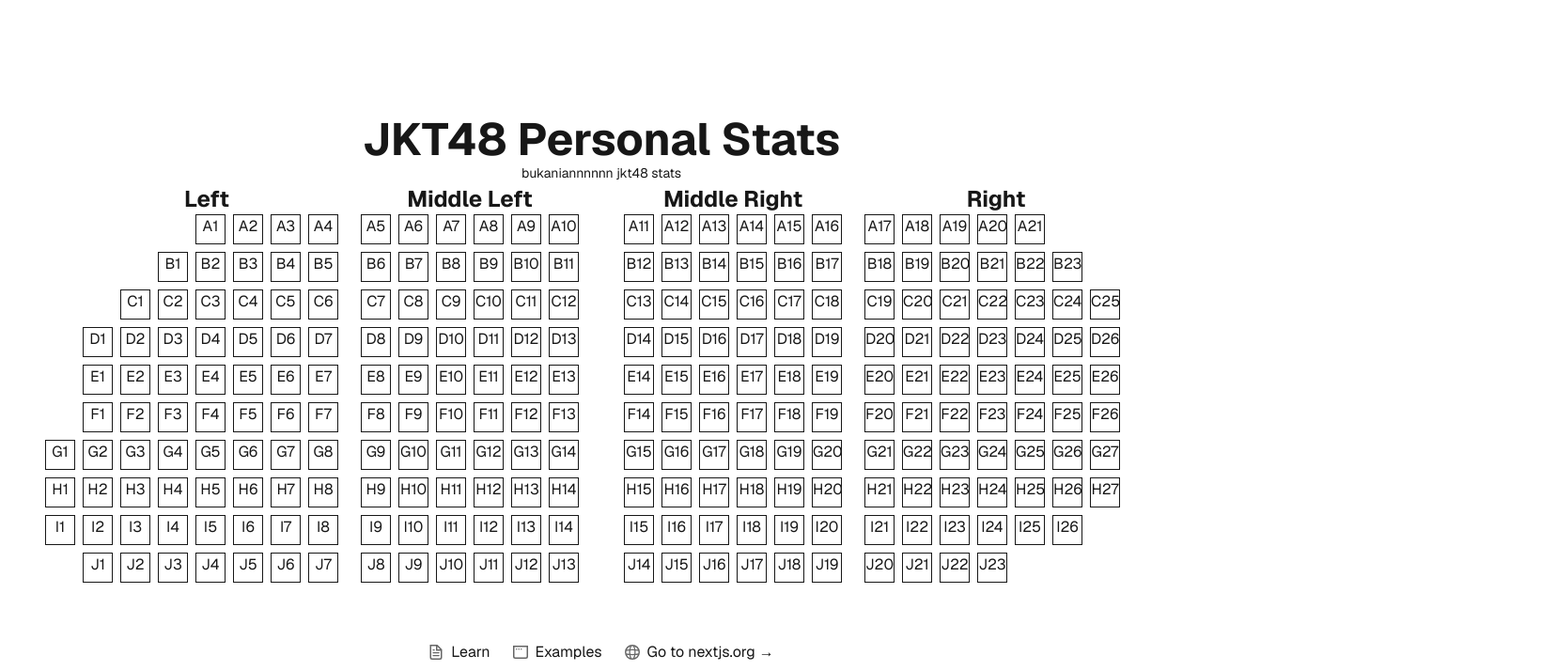
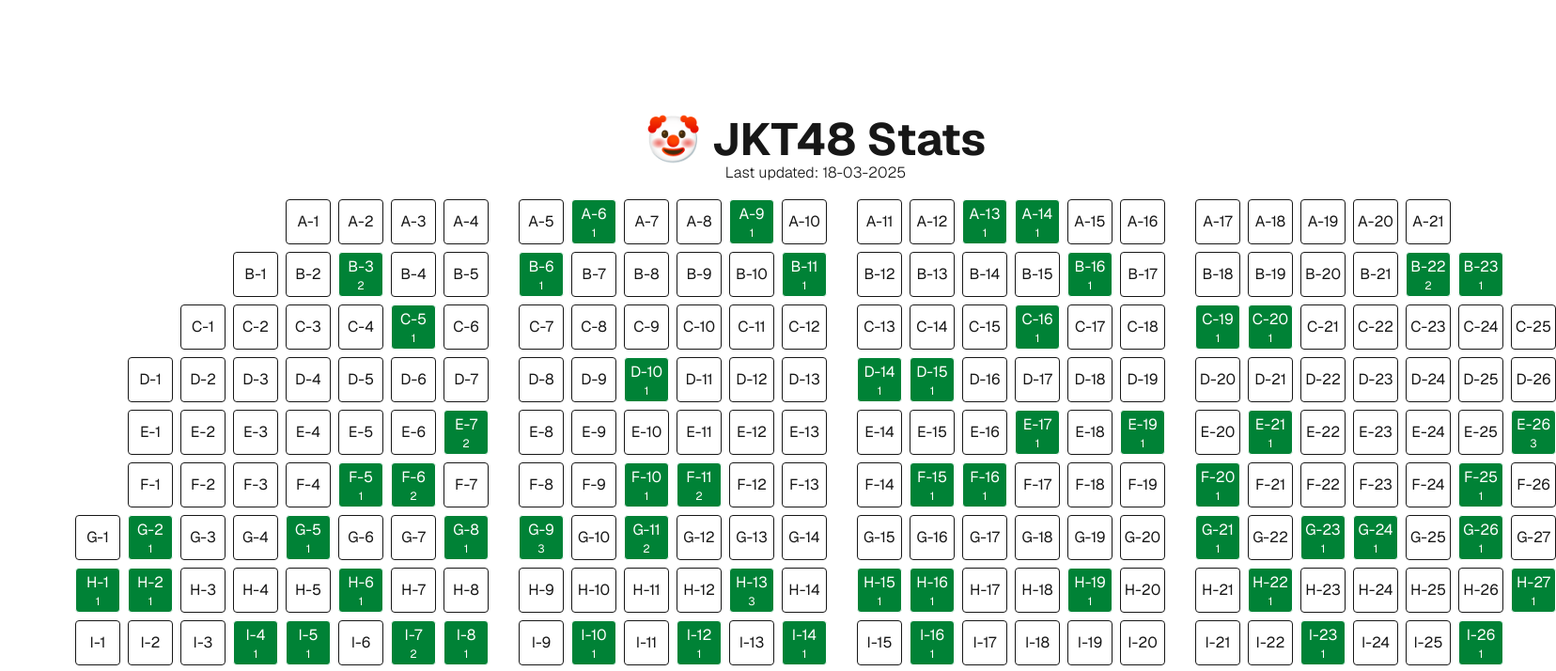
Before and after one commit to lostasf/jkt48-personal-stats, a Next.js app: page / in a window 1280 px wide. Shown: the part 40-754 px from the top of the page at 94% size, 1656 px wide, since content can reach past the window. Built offline with nearby package versions, Linux system fonts and the light colour scheme.

Commit message:
add current seat data

```diff
--- a/src/app/page.js
+++ b/src/app/page.js
@@ -1,41 +1,6 @@
-import Image from "next/image";
+import seatsUtils from '../controller/seats.js';
 
-/* Left, Middle, Right
-Left
-A4-5
-B5-6
-C6-7
-D7-8
-E7-8
-F7-8
-G8-9
-H8-9
-I8-9
-J7-8
-
-Middle
-A10-11
-B11-12
-C12-13
-D13-14
-E13-14
-F13-14
-G14-15
-H14-15
-I14-15
-J13-14
-
-Right
-A16-17
-B17-18
-C18-19
-D19-20
-E19-20
-F19-20
-G20-21
-H20-21
-I20-21
-J19-20 */
+const { countSeats, totalSeats } = seatsUtils
 
 const seatingPlan = [
   { row: 'A', totalSeats: '21', left: '4', middle: '10', right: '16'},
@@ -49,6 +14,68 @@
   { row: 'I', totalSeats: '26', left: '8', middle: '14', right: '20'},
   { row: 'J', totalSeats: '23', left: '7', middle: '13', right: '19'},
 ]
+
+const seats = countSeats()
+
+const renderSeatsLeft = (plan) => {
+  return <div key={plan.row} className="flex flex-col items-end">
+            <div className="flex flex-row gap-2">
+              {[...Array(parseInt(plan.left))].map((_, index) => (
+                <div key={index} className={"flex flex-col items-center justify-center w-12 h-12 border-[1px] border-grey rounded-sm"
+                  + (seats[`${plan.row}-${index + 1}`] ? ' bg-green-700 text-white' : '')
+                }>
+                  <div className="text-md">{plan.row}-{index + 1}</div>
+                  <div className="text-xs">{seats[`${plan.row}-${index + 1}`] || ''}</div>
+                </div>
+              ))}
+            </div>
+          </div>
+}
+
+const renderSeatsMiddleLeft = (plan) => {
+  return <div key={plan.row} className="flex flex-col items-end">
+            <div className="flex flex-row gap-2">
+              {[...Array(parseInt(plan.middle) - parseInt(plan.left))].map((_, index) => (
+                <div key={index} className={"flex flex-col items-center justify-center w-12 h-12 border-[1px] border-grey rounded-sm"
+                  + (seats[`${plan.row}-${index + parseInt(plan.left) + 1}`] ? ' bg-green-700 text-white' : '')
+                }>
+                  <div className="text-md">{plan.row}-{index + parseInt(plan.left) + 1}</div>
+                  <div className="text-xs">{seats[`${plan.row}-${index + parseInt(plan.left) + 1}`] || ''}</div>
+                </div>
+              ))}
+            </div>
+          </div>
+}
+
+const renderSeatsMiddleRight = (plan) => {
+  return <div key={plan.row} className="flex flex-col items-center">
+            <div className="flex flex-row gap-2">
+              {[...Array(parseInt(plan.right) - parseInt(plan.middle))].map((_, index) => (
+                <div key={index} className={"flex flex-col items-center justify-center w-12 h-12 border-[1px] border-grey rounded-sm"
+                  + (seats[`${plan.row}-${index + parseInt(plan.middle) + 1}`] ? ' bg-green-700 text-white' : '')
+                }>
+                  <div className="text-md">{plan.row}-{index + parseInt(plan.middle) + 1}</div>
+                  <div className="text-xs">{seats[`${plan.row}-${index + parseInt(plan.middle) + 1}`] || ''}</div>
+                </div>
+              ))}
+            </div>
+          </div>
+}
+
+const renderSeatsRight = (plan) => {
+  return <div key={plan.row} className="flex flex-col items-start">
+            <div className="flex flex-row gap-2">
+              {[...Array(parseInt(plan.totalSeats) - parseInt(plan.right))].map((_, index) => (
+                <div key={index} className={"flex flex-col items-center justify-center w-12 h-12 border-[1px] border-grey rounded-sm"
+                  + (seats[`${plan.row}-${index + parseInt(plan.right) + 1}`] ? ' bg-green-700 text-white' : '')
+                }>
+                  <div className="text-md">{plan.row}-{index + parseInt(plan.right) + 1}</div>
+                  <div className="text-xs">{seats[`${plan.row}-${index + parseInt(plan.right) + 1}`] || ''}</div>
+                </div>
+              ))}
+            </div>
+          </div>
+}
 
 export default function Home() {
   return (
@@ -102,117 +129,47 @@
         </div>
       </main> */}
       <main className="flex flex-col row-start-2 items-center">
-        <h1 className="text-3xl sm:text-4xl lg:text-5xl font-bold text-center sm:text-left">
-          JKT48 Personal Stats
-        </h1>
-        <p className="text-sm/6 text-center sm:text-left">
-          bukaniannnnnn jkt48 stats
-        </p>
-        <div className="grid grid-cols-4">
-          <div className="col-span-1">
-            <h2 className="text-2xl font-bold text-center">Left</h2>
+        <div className="text-3xl sm:text-4xl lg:text-5xl font-bold text-center sm:text-left">
+          🤡 JKT48 Stats
+        </div>
+        <div className="font-light text-center sm:text-left">
+          Last updated: 18-03-2025
+        </div>
+        <div className="flex flex-row gap-8 my-4">
+          <div>
             <div className="flex flex-col gap-2">
               {seatingPlan.map((plan) => (
-                <div key={plan.row} className="flex flex-col items-end">
-                  <div className="flex flex-row gap-2">
-                    {[...Array(parseInt(plan.left))].map((_, index) => (
-                      <div key={index} className="w-8 h-8 border-[1px] border-grey text-center">{plan.row}{index + 1}</div>
-                    ))}
-                  </div>
-                </div>
+                renderSeatsLeft(plan)
               ))}
             </div>
           </div>
-          <div className="col-span-1">
-            <h2 className="text-2xl font-bold text-center">Middle Left</h2>
+          <div>
             <div className="flex flex-col gap-2">
               {seatingPlan.map((plan) => (
-                <div key={plan.row} className="flex flex-col items-center">
-                  <div className="flex flex-row gap-2">
-                    {[...Array(parseInt(plan.middle) - parseInt(plan.left))].map((_, index) => (
-                      <div key={index} className="w-8 h-8 border-[1px] border-grey text-center">{plan.row}{index + parseInt(plan.left) + 1}</div>
-                    ))}
-                  </div>
-                </div>
+                renderSeatsMiddleLeft(plan)
               ))}
             </div>
           </div>
-          <div className="col-span-1">
-            <h2 className="text-2xl font-bold text-center">Middle Right</h2>
+          <div>
             <div className="flex flex-col gap-2">
               {seatingPlan.map((plan) => (
-                <div key={plan.row} className="flex flex-col items-center">
-                  <div className="flex flex-row gap-2">
-                    {[...Array(parseInt(plan.right) - parseInt(plan.middle))].map((_, index) => (
-                      <div key={index} className="w-8 h-8 border-[1px] border-grey text-center">{plan.row}{index + parseInt(plan.middle) + 1}</div>
-                    ))}
-                  </div>
-                </div>
+                renderSeatsMiddleRight(plan)
               ))}
             </div>
           </div>
-          <div className="col-span-1">
-            <h2 className="text-2xl font-bold text-center">Right</h2>
+          <div>
             <div className="flex flex-col gap-2">
               {seatingPlan.map((plan) => (
-                <div key={plan.row} className="flex flex-col items-start">
-                  <div className="flex flex-row gap-2">
-                    {[...Array(parseInt(plan.totalSeats) - parseInt(plan.right))].map((_, index) => (
-                      <div key={index} className="w-8 h-8 border-[1px] border-grey text-center">{plan.row}{index + parseInt(plan.right) + 1}</div>
-                    ))}
-                  </div>
-                </div>
+                renderSeatsRight(plan)
               ))}
             </div>
           </div>
         </div>
       </main>
-      <footer className="row-start-3 flex gap-[24px] flex-wrap items-center justify-center">
-        <a
-          className="flex items-center gap-2 hover:underline hover:underline-offset-4"
-          href="https://nextjs.org/learn?utm_source=create-next-app&utm_medium=appdir-template-tw&utm_campaign=create-next-app"
-          target="_blank"
-          rel="noopener noreferrer"
-        >
-          <Image
-            aria-hidden
-            src="/file.svg"
-            alt="File icon"
-            width={16}
-            height={16}
-          />
-          Learn
-        </a>
-        <a
-          className="flex items-center gap-2 hover:underline hover:underline-offset-4"
-          href="https://vercel.com/templates?framework=next.js&utm_source=create-next-app&utm_medium=appdir-template-tw&utm_campaign=create-next-app"
-          target="_blank"
-          rel="noopener noreferrer"
-        >
-          <Image
-            aria-hidden
-            src="/window.svg"
-            alt="Window icon"
-            width={16}
-            height={16}
-          />
-          Examples
-        </a>
-        <a
-          className="flex items-center gap-2 hover:underline hover:underline-offset-4"
-          href="https://nextjs.org?utm_source=create-next-app&utm_medium=appdir-template-tw&utm_campaign=create-next-app"
-          target="_blank"
-          rel="noopener noreferrer"
-        >
-          <Image
-            aria-hidden
-            src="/globe.svg"
-            alt="Globe icon"
-            width={16}
-            height={16}
-          />
-          Go to nextjs.org →
-        </a>
+      <footer className="row-start-3 text-center">
+        <div className="text-xl mb-4">Verified count = {totalSeats()}</div>
+        <div className="text-sm font-light">Currently include Ramune's setlist</div>
+        <div className="text-xs font-light">(Ramune has a different seating plan)</div>
       </footer>
     </div>
   );
--- /dev/null
+++ b/src/controller/seats.js
@@ -0,0 +1,108 @@
+const seats = [
+  'C-19',
+  'B-22',
+  'A-14',
+  'A-9',
+  'G-9',
+  'B-3',
+  'C-20',
+  'I-8',
+  'I-16',
+  'G-24',
+  'F-10',
+  'I-12',
+  'E-7',
+  'G-9',
+  'G-11',
+  'G-9',
+  'G-5',
+  'I-7',
+  'B-11',
+  'A-13',
+  'H-13',
+  'E-17',
+  'C-16',
+  'B-3',
+  'H-2',
+  'B-16',
+  'E-26',
+  'H-13',
+  'I-10',
+  'G-11',
+  'H-22',
+  'I-7',
+  'E-21',
+  'H-27',
+  'E-26',
+  'F-15',
+  'H-6',
+  'J-23',
+  'J-9',
+  'I-14',
+  'E-26',
+  'G-26',
+  'A-6',
+  'H-15',
+  'C-5',
+  'F-16',
+  'F-11',
+  'F-5',
+  'F-20',
+  'J-4',
+  'H-13',
+  'F-6',
+  'H-1',
+  'B-22',
+  'G-21',
+  'G-8',
+  'E-19',
+  'H-16',
+  'F-6',
+  'D-10',
+  'I-5',
+  'I-23',
+  'J-11',
+  'B-23',
+  'E-7',
+  'I-4',
+  'B-6',
+  'G-2',
+  'J-5',
+  'D-15',
+  'F-25',
+  'D-14',
+  'F-11',
+  'J-16',
+  'H-19',
+  'I-26',
+  'G-23',
+]
+
+const countSeats = () => {
+  const count = {}
+  for (const seat in seats) {
+    count[seats[seat]] = (count[seats[seat]] || 0) + 1
+  }
+  // sort it
+  const sorted = Object.keys(count).sort((a, b) => {
+    const [rowA, seatA] = a.split('-')
+    const [rowB, seatB] = b.split('-')
+    if (rowA === rowB) {
+      return parseInt(seatA) - parseInt(seatB)
+    }
+    return rowA > rowB ? 1 : -1
+  })
+  return sorted.reduce((acc, key) => {
+    acc[key] = count[key]
+    return acc
+  }, {})
+}
+
+const totalSeats = () => {
+  return seats.length
+}
+
+export default {
+  countSeats,
+  totalSeats,
+}
```
